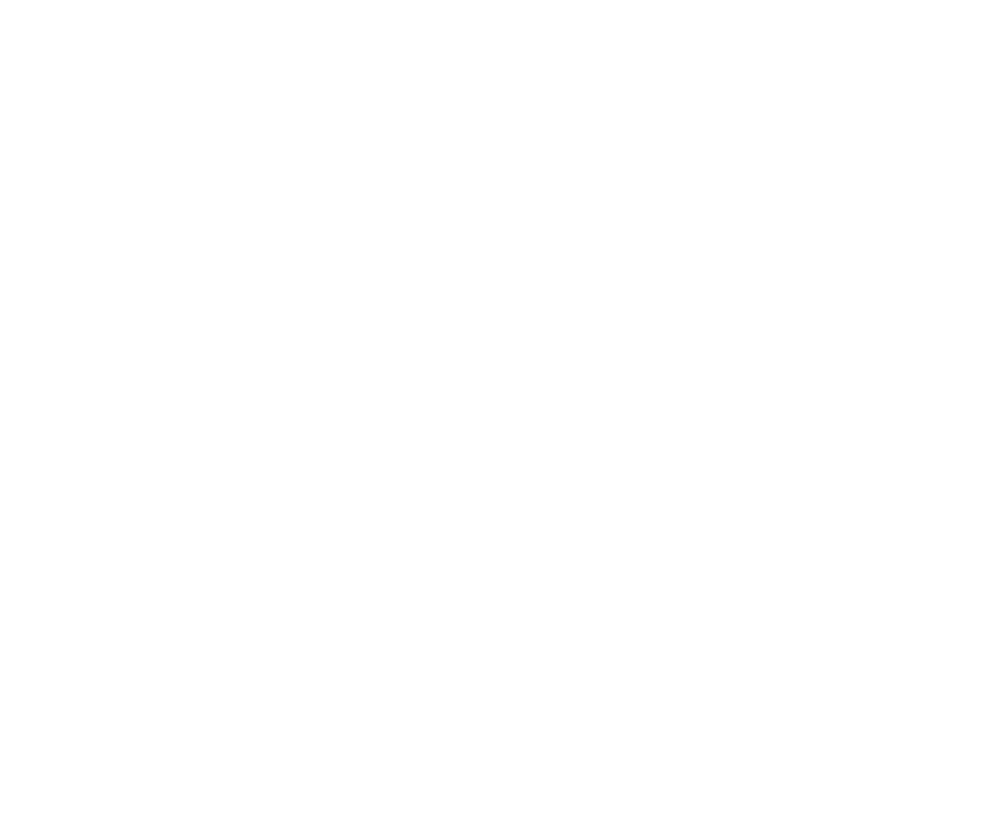
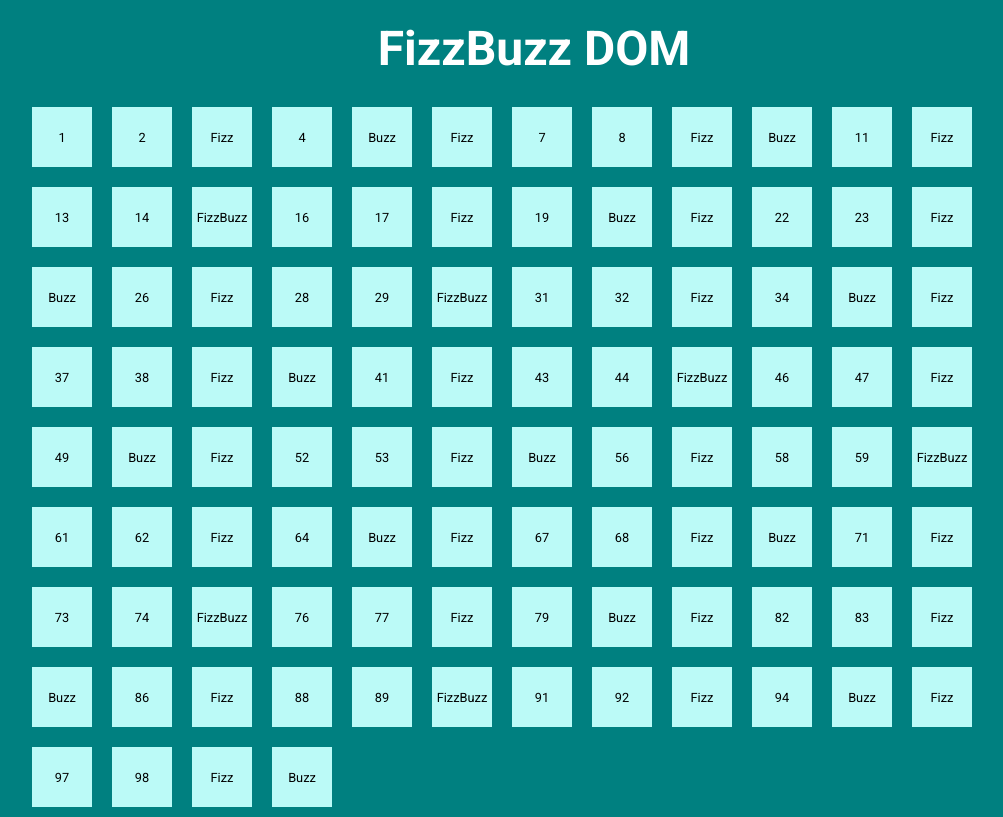
Before and after one commit to BeatriceRocchi/js-fizzbuzz, a plain HTML site: page index.html in a window 1280 px wide. Shown: the whole page, without its empty margins (106-1109 px from the left). Drawn offline with Linux system fonts and the light colour scheme.

Commit message:
[add] box element in DOM

```diff
--- a/assets/style/style.css
+++ b/assets/style/style.css
@@ -0,0 +1,38 @@
+* {
+  box-sizing: border-box;
+  margin: 0;
+  padding: 0;
+}
+
+body {
+  background-color: teal;
+  font-family: "Roboto", sans-serif;
+}
+
+.container {
+  margin: 0 auto;
+  width: 80%;
+}
+
+h1 {
+  text-align: center;
+  font-size: 3rem;
+  margin: 20px;
+  color: white;
+}
+
+.card-wrapper {
+  display: flex;
+  flex-wrap: wrap;
+}
+
+.card-wrapper .card {
+  width: 60px;
+  height: 60px;
+  margin: 10px;
+  font-size: .8rem;
+  display: flex;
+  justify-content: center;
+  align-items: center;
+  background-color: rgb(187, 250, 247);
+}
--- a/index.html
+++ b/index.html
@@ -5,10 +5,22 @@
     <meta name="viewport" content="width=device-width, initial-scale=1.0" />
     <title>FizzBuzz</title>
 
+    <!-- Google Fonts -->
+    <link rel="preconnect" href="https://fonts.googleapis.com" />
+    <link rel="preconnect" href="https://fonts.gstatic.com" crossorigin />
+    <link
+      href="https://fonts.googleapis.com/css2?family=Roboto:wght@100;300;400;500;700;900&display=swap"
+      rel="stylesheet"
+    />
+
     <!-- CSS -->
     <link rel="stylesheet" href="./assets/style/style.css" />
   </head>
   <body>
+    <div class="container">
+      <h1>FizzBuzz DOM</h1>
+      <div class="card-wrapper"></div>
+    </div>
     <!-- JS -->
     <script src="./js/script.js"></script>
   </body>
--- a/js/script.js
+++ b/js/script.js
@@ -1,3 +1,5 @@
+const cardWrapper = document.querySelector(".card-wrapper");
+
 for (let i = 1; i <= 100; i++) {
   let text = i;
 
@@ -9,4 +11,8 @@ for (let i = 1; i <= 100; i++) {
     text = "Buzz";
   }
   console.log(text);
+
+  cardWrapper.innerHTML += `
+  <div class="card">${text}</div>
+  `;
 }
```
